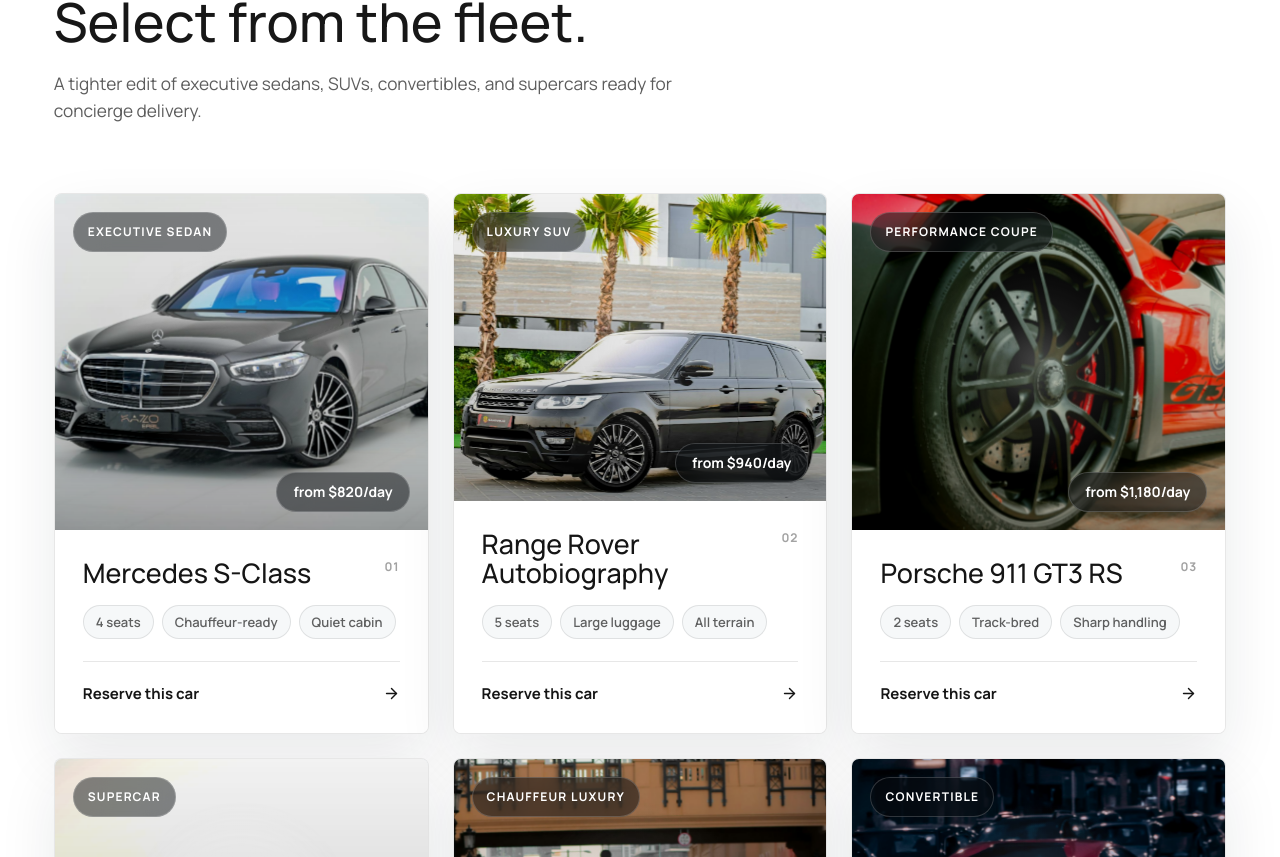
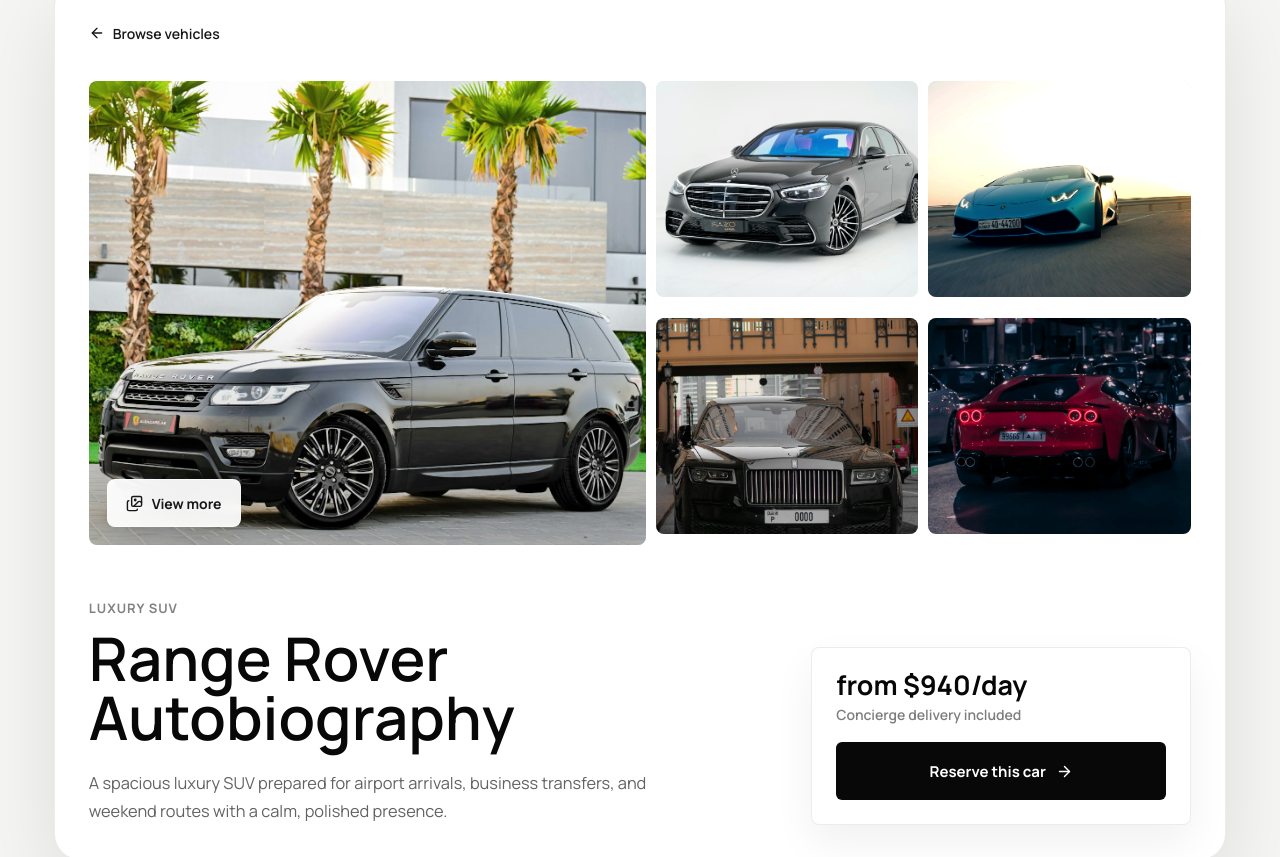
Before and after one commit to bamideleadesola-droid/aura-drive-luxury-rentals, a React (Vite) app: page / in a window 1280 px wide. Shown: the part 2503-3360 px from the top of the page. Built offline with nearby package versions, Linux system fonts and the light colour scheme.

Commit message:
Refine fleet showcase layout

```diff
--- a/src/App.tsx
+++ b/src/App.tsx
@@ -1,6 +1,6 @@
 import { type PointerEvent, useState } from "react";
 import { AnimatePresence, motion, useReducedMotion } from "framer-motion";
-import { ArrowRight, BriefcaseBusiness, Gem, Menu, Phone, Plane, Sparkles, Waves, X } from "lucide-react";
+import { ArrowLeft, ArrowRight, BriefcaseBusiness, Gem, Images, Menu, Phone, Plane, Sparkles, Waves, X } from "lucide-react";
 
 const arrivalTypes = [
   {
@@ -92,10 +92,12 @@
   },
 ];
 
+const featuredVehicle = fleetCars[1];
+const galleryVehicles = [fleetCars[0], fleetCars[3], fleetCars[4], fleetCars[5]];
+
 function App() {
   const [menuOpen, setMenuOpen] = useState(false);
   const [activeArrival, setActiveArrival] = useState<number | null>(null);
-  const [activeFleet, setActiveFleet] = useState<number | null>(null);
   const shouldReduceMotion = useReducedMotion();
 
   const ease = [0.22, 1, 0.36, 1] as const;
@@ -366,80 +368,83 @@
         transition={{ duration: 0.72, ease }}
       >
         <div className="fleet__inner">
-          <div className="fleet__header">
-            <motion.h2
-              id="fleet-heading"
-              initial={shouldReduceMotion ? false : { opacity: 0, y: 18 }}
-              whileInView={{ opacity: 1, y: 0 }}
-              viewport={{ once: true, amount: 0.6 }}
-              transition={{ duration: 0.64, ease }}
+          <motion.div
+            className="fleet-showcase"
+            initial={shouldReduceMotion ? false : "hidden"}
+            whileInView="visible"
+            viewport={{ once: true, amount: 0.16 }}
+            variants={reveal}
+            transition={{ duration: 0.68, ease }}
           >
-              Select from the fleet.
-            </motion.h2>
-            <motion.p
-              initial={shouldReduceMotion ? false : { opacity: 0, y: 18 }}
-              whileInView={{ opacity: 1, y: 0 }}
-              viewport={{ once: true, amount: 0.6 }}
-              transition={{ duration: 0.64, delay: 0.08, ease }}
-            >
-              A tighter edit of executive sedans, SUVs, convertibles, and supercars ready for concierge delivery.
-            </motion.p>
+            <div className="fleet-showcase__top">
+              <a className="fleet-showcase__back" href="#arrivals">
+                <ArrowLeft aria-hidden="true" size={16} />
+                Browse vehicles
+              </a>
             </div>
 
-          <motion.div
-            className="fleet__grid"
-            aria-label="Available luxury cars"
-            initial={shouldReduceMotion ? false : "hidden"}
-            whileInView="visible"
-            viewport={{ once: true, amount: 0.12 }}
-            transition={{ staggerChildren: 0.06 }}
+            <div className="fleet-showcase__gallery" aria-label="Featured luxury vehicle gallery">
+              <motion.a
+                className="fleet-showcase__main"
+                href={`mailto:hello@auradrive.example?subject=${encodeURIComponent(`AURA DRIVE - Reserve ${featuredVehicle.name}`)}`}
+                aria-label={`Reserve ${featuredVehicle.name}`}
+                whileHover={shouldReduceMotion ? undefined : { y: -4 }}
+                whileTap={shouldReduceMotion ? undefined : { scale: 0.996 }}
+                transition={{ duration: 0.32, ease }}
               >
-            {fleetCars.map((car, index) => (
+                <img src={featuredVehicle.image} alt={featuredVehicle.alt} />
+                <span className="fleet-showcase__image-wash" />
+                <span className="fleet-showcase__view-more">
+                  <Images aria-hidden="true" size={17} />
+                  View more
+                </span>
+              </motion.a>
+
+              <div className="fleet-showcase__thumbs">
+                {galleryVehicles.map((car) => (
                   <motion.a
-                className={`fleet-card ${activeFleet === index ? "fleet-card--active" : ""} ${
-                  activeFleet !== null && activeFleet !== index ? "fleet-card--inactive" : ""
-                }`}
+                    className="fleet-showcase__thumb"
                     href={`mailto:hello@auradrive.example?subject=${encodeURIComponent(`AURA DRIVE - Reserve ${car.name}`)}`}
                     key={car.name}
                     aria-label={`Reserve ${car.name}`}
-                variants={reveal}
-                onFocus={() => setActiveFleet(index)}
-                onBlur={() => setActiveFleet(null)}
-                onPointerEnter={() => setActiveFleet(index)}
-                onPointerLeave={(event) => {
-                  setActiveFleet(null);
-                  resetCardPointer(event);
-                }}
-                onPointerMove={handleCardPointerMove}
-                whileHover={shouldReduceMotion ? undefined : { y: -12, scale: 1.01 }}
-                whileFocus={shouldReduceMotion ? undefined : { y: -8, scale: 1.006 }}
-                whileTap={shouldReduceMotion ? undefined : { scale: 0.992 }}
-                transition={{ duration: 0.34, ease }}
+                    whileHover={shouldReduceMotion ? undefined : { y: -3 }}
+                    whileTap={shouldReduceMotion ? undefined : { scale: 0.996 }}
+                    transition={{ duration: 0.28, ease }}
                   >
-                <span className="fleet-card__media">
-                  <img className="fleet-card__image" src={car.image} alt={car.alt} />
-                  <span className="fleet-card__shine" />
-                  <span className="fleet-card__category">{car.category}</span>
-                  <span className="fleet-card__price">{car.price}</span>
+                    <img src={car.image} alt={car.alt} />
+                  </motion.a>
+                ))}
+              </div>
+            </div>
+
+            <div className="fleet-showcase__details">
+              <div className="fleet-showcase__copy">
+                <span className="fleet-showcase__eyebrow">{featuredVehicle.category}</span>
+                <h2 id="fleet-heading">{featuredVehicle.name}</h2>
+                <p>
+                  A spacious luxury SUV prepared for airport arrivals, business transfers, and weekend routes with a
+                  calm, polished presence.
+                </p>
+              </div>
+
+              <motion.a
+                className="fleet-showcase__booking"
+                href={`mailto:hello@auradrive.example?subject=${encodeURIComponent(`AURA DRIVE - Reserve ${featuredVehicle.name}`)}`}
+                aria-label={`Reserve ${featuredVehicle.name}`}
+                whileHover={shouldReduceMotion ? undefined : { y: -4 }}
+                whileTap={shouldReduceMotion ? undefined : { scale: 0.996 }}
+                transition={{ duration: 0.32, ease }}
+              >
+                <span className="fleet-showcase__rate">
+                  <strong>{featuredVehicle.price}</strong>
+                  <span>Concierge delivery included</span>
                 </span>
-
-                <span className="fleet-card__body">
-                  <span className="fleet-card__title-row">
-                    <span className="fleet-card__name">{car.name}</span>
-                    <span className="fleet-card__count">{String(index + 1).padStart(2, "0")}</span>
-                  </span>
-                  <span className="fleet-card__specs">
-                    {car.specs.map((spec) => (
-                      <span key={spec}>{spec}</span>
-                    ))}
-                  </span>
-                  <span className="fleet-card__footer">
+                <span className="fleet-showcase__button">
                   Reserve this car
                   <ArrowRight aria-hidden="true" size={17} />
                 </span>
-                </span>
               </motion.a>
-            ))}
+            </div>
           </motion.div>
         </div>
       </motion.section>
--- a/src/styles.css
+++ b/src/styles.css
@@ -637,297 +637,269 @@
 }
 
 .fleet {
-  padding: clamp(78px, 9vw, 128px) clamp(18px, 4.2vw, 78px) clamp(96px, 11vw, 162px);
+  padding: clamp(72px, 8vw, 116px) clamp(18px, 4.2vw, 78px) clamp(94px, 10vw, 148px);
   color: var(--ink);
-  background: #ffffff;
+  background: #f5f5f3;
 }
 
 .fleet__inner {
-  width: min(100%, 1320px);
+  width: min(100%, 1280px);
   margin: 0 auto;
 }
 
-.fleet__header {
-  max-width: 760px;
+.fleet-showcase {
+  overflow: hidden;
+  padding: clamp(22px, 3vw, 34px);
+  border: 1px solid rgba(23, 23, 23, 0.08);
+  border-radius: 26px;
+  background: #ffffff;
+  box-shadow:
+    0 30px 80px rgba(24, 24, 24, 0.1),
+    0 1px 0 rgba(255, 255, 255, 0.84) inset;
 }
 
-.fleet h2 {
+.fleet-showcase__top {
+  min-height: 36px;
+  display: flex;
+  align-items: center;
+}
+
+.fleet-showcase__back {
+  width: max-content;
+  min-height: 34px;
+  display: inline-flex;
+  align-items: center;
+  gap: 8px;
+  color: #171717;
+  font-size: 14px;
+  font-weight: 600;
+  letter-spacing: 0;
+  transition:
+    color 220ms ease,
+    transform 220ms ease;
+}
+
+.fleet-showcase__back:hover,
+.fleet-showcase__back:focus-visible {
+  color: #000000;
+  transform: translateX(-2px);
+}
+
+.fleet-showcase__back:focus-visible,
+.fleet-showcase__main:focus-visible,
+.fleet-showcase__thumb:focus-visible,
+.fleet-showcase__booking:focus-visible {
+  outline: 3px solid rgba(23, 23, 23, 0.22);
+  outline-offset: 4px;
+}
+
+.fleet-showcase__gallery {
+  margin-top: clamp(20px, 2.4vw, 30px);
+  display: grid;
+  grid-template-columns: minmax(0, 1.04fr) minmax(360px, 1fr);
+  gap: 10px;
+}
+
+.fleet-showcase__main,
+.fleet-showcase__thumb {
+  position: relative;
+  min-width: 0;
+  overflow: hidden;
+  border-radius: 8px;
+  background: #ececea;
+  transition:
+    filter 360ms ease,
+    box-shadow 360ms ease;
+}
+
+.fleet-showcase__main {
+  aspect-ratio: 1.2 / 1;
+}
+
+.fleet-showcase__thumbs {
+  min-width: 0;
+  display: grid;
+  grid-template-columns: repeat(2, minmax(0, 1fr));
+  gap: 10px;
+}
+
+.fleet-showcase__thumb {
+  min-height: 0;
+  aspect-ratio: 1.22 / 1;
+}
+
+.fleet-showcase__main img,
+.fleet-showcase__thumb img {
+  width: 100%;
+  height: 100%;
+  display: block;
+  object-fit: cover;
+  filter: saturate(0.9) contrast(1.02);
+  transform: scale(1.01);
+  transition:
+    transform 720ms cubic-bezier(0.22, 1, 0.36, 1),
+    filter 720ms cubic-bezier(0.22, 1, 0.36, 1);
+}
+
+.fleet-showcase__main img {
+  object-position: center 56%;
+}
+
+.fleet-showcase__thumb:nth-child(1) img {
+  object-position: center 58%;
+}
+
+.fleet-showcase__thumb:nth-child(2) img {
+  object-position: center 50%;
+}
+
+.fleet-showcase__thumb:nth-child(3) img {
+  object-position: center 55%;
+}
+
+.fleet-showcase__thumb:nth-child(4) img {
+  object-position: center 52%;
+}
+
+.fleet-showcase__main:hover img,
+.fleet-showcase__main:focus-visible img,
+.fleet-showcase__thumb:hover img,
+.fleet-showcase__thumb:focus-visible img {
+  transform: scale(1.055);
+  filter: saturate(0.98) contrast(1.06);
+}
+
+.fleet-showcase__image-wash {
+  position: absolute;
+  inset: 0;
+  background: linear-gradient(180deg, rgba(0, 0, 0, 0) 48%, rgba(0, 0, 0, 0.22) 100%);
+  pointer-events: none;
+}
+
+.fleet-showcase__view-more {
+  position: absolute;
+  left: 18px;
+  bottom: 18px;
+  min-height: 48px;
+  display: inline-flex;
+  align-items: center;
+  gap: 9px;
+  padding: 0 18px;
+  border: 1px solid rgba(255, 255, 255, 0.54);
+  border-radius: 8px;
+  color: #171717;
+  background: rgba(255, 255, 255, 0.94);
+  box-shadow: 0 14px 36px rgba(0, 0, 0, 0.14);
+  font-size: 14px;
+  font-weight: 700;
+  backdrop-filter: blur(16px);
+}
+
+.fleet-showcase__details {
+  padding-top: clamp(28px, 4.2vw, 54px);
+  display: grid;
+  grid-template-columns: minmax(0, 1fr) minmax(280px, 380px);
+  gap: clamp(28px, 5vw, 80px);
+  align-items: end;
+}
+
+.fleet-showcase__copy {
+  max-width: 620px;
+}
+
+.fleet-showcase__eyebrow {
+  display: block;
+  margin-bottom: 12px;
+  color: rgba(23, 23, 23, 0.54);
+  font-size: 13px;
+  font-weight: 700;
+  letter-spacing: 0.08em;
+  text-transform: uppercase;
+}
+
+.fleet-showcase h2 {
   margin: 0;
-  font-size: clamp(34px, 4.2vw, 58px);
-  line-height: 1.08;
-  font-weight: 500;
+  color: #080808;
+  font-size: clamp(40px, 4.7vw, 70px);
+  line-height: 0.98;
+  font-weight: 520;
   letter-spacing: 0;
 }
 
-.fleet__header p {
-  max-width: 640px;
-  margin: 20px 0 0;
-  color: var(--muted);
-  font-size: clamp(16px, 1.35vw, 20px);
-  line-height: 1.55;
+.fleet-showcase__copy p {
+  max-width: 600px;
+  margin: 22px 0 0;
+  color: rgba(23, 23, 23, 0.68);
+  font-size: clamp(16px, 1.28vw, 19px);
+  line-height: 1.72;
 }
 
-.fleet__grid {
-  margin-top: clamp(38px, 5.4vw, 68px);
+.fleet-showcase__booking {
   display: grid;
-  grid-template-columns: repeat(3, minmax(0, 1fr));
-  gap: clamp(16px, 2vw, 24px);
-  align-items: stretch;
+  gap: 18px;
+  padding: 24px;
+  border: 1px solid rgba(23, 23, 23, 0.08);
+  border-radius: 8px;
+  color: #171717;
+  background: #ffffff;
+  box-shadow: 0 18px 42px rgba(20, 20, 20, 0.06);
+  transition:
+    border-color 240ms ease,
+    box-shadow 240ms ease;
 }
 
-.fleet-card {
-  --pointer-x: 50%;
-  --pointer-y: 50%;
-  --parallax-x: 0px;
-  --parallax-y: 0px;
-  min-width: 0;
-  display: grid;
-  grid-template-rows: minmax(280px, 1fr) auto;
-  overflow: hidden;
-  border: 1px solid rgba(23, 23, 23, 0.1);
-  border-radius: 8px;
-  color: var(--ink);
-  background: #ffffff;
-  box-shadow: 0 24px 58px rgba(22, 34, 42, 0.09);
-  transition:
-    border-color 260ms ease,
-    box-shadow 260ms ease,
-    opacity 260ms ease,
-    filter 260ms ease;
+.fleet-showcase__booking:hover,
+.fleet-showcase__booking:focus-visible {
+  border-color: rgba(23, 23, 23, 0.16);
+  box-shadow: 0 24px 54px rgba(20, 20, 20, 0.1);
 }
 
-.fleet-card:focus-visible {
-  outline: 3px solid rgba(31, 90, 120, 0.42);
-  outline-offset: 4px;
+.fleet-showcase__rate {
+  display: grid;
+  gap: 6px;
 }
 
-.fleet-card__media {
-  position: relative;
-  min-height: clamp(280px, 24vw, 360px);
-  overflow: hidden;
-  isolation: isolate;
-  background: #dfe8ec;
+.fleet-showcase__rate strong {
+  color: #070707;
+  font-size: clamp(24px, 2.1vw, 32px);
+  line-height: 1;
+  font-weight: 620;
 }
 
-.fleet-card__media::after {
-  content: "";
-  position: absolute;
-  inset: 0;
-  z-index: 1;
-  background:
-    radial-gradient(circle at var(--pointer-x) var(--pointer-y), rgba(255, 255, 255, 0.36) 0%, rgba(255, 255, 255, 0.13) 18%, rgba(255, 255, 255, 0) 46%),
-    linear-gradient(180deg, rgba(0, 0, 0, 0.02) 0%, rgba(0, 0, 0, 0.16) 62%, rgba(0, 0, 0, 0.46) 100%);
-  opacity: 0.76;
-  pointer-events: none;
-  transition: opacity 260ms ease;
+.fleet-showcase__rate span {
+  color: rgba(23, 23, 23, 0.56);
+  font-size: 14px;
+  font-weight: 550;
 }
 
-.fleet-card__image {
-  position: absolute;
-  inset: 0;
-  z-index: 0;
-  width: 100%;
-  height: 100%;
-  object-fit: cover;
-  object-position: center;
-  transform: translate3d(0, 0, 0) scale(1.02);
-  filter: saturate(0.94) contrast(1.04) brightness(0.96);
+.fleet-showcase__button {
+  min-height: 58px;
+  display: inline-flex;
+  align-items: center;
+  justify-content: center;
+  gap: 10px;
+  border-radius: 6px;
+  color: #ffffff;
+  background: #080808;
+  font-size: 15px;
+  font-weight: 700;
   transition:
-    transform 650ms cubic-bezier(0.22, 1, 0.36, 1),
-    filter 650ms cubic-bezier(0.22, 1, 0.36, 1);
+    background 240ms ease,
+    transform 240ms cubic-bezier(0.22, 1, 0.36, 1);
 }
 
-.fleet-card:nth-child(1) .fleet-card__image {
-  object-position: center 58%;
+.fleet-showcase__booking:hover .fleet-showcase__button,
+.fleet-showcase__booking:focus-visible .fleet-showcase__button {
+  background: #1b1b1b;
 }
 
-.fleet-card:nth-child(2) .fleet-card__image {
-  object-position: center 54%;
+.fleet-showcase__booking:hover .fleet-showcase__button svg,
+.fleet-showcase__booking:focus-visible .fleet-showcase__button svg {
+  transform: translateX(4px);
 }
 
-.fleet-card:nth-child(3) .fleet-card__image {
-  object-position: center 48%;
-}
-
-.fleet-card:nth-child(5) .fleet-card__image,
-.fleet-card:nth-child(6) .fleet-card__image {
-  object-position: center 52%;
-}
-
-.fleet-card__shine {
-  position: absolute;
-  inset: -42%;
-  z-index: 2;
-  background: linear-gradient(112deg, transparent 30%, rgba(255, 255, 255, 0.24) 48%, transparent 66%);
-  opacity: 0;
-  transform: translateX(-38%);
-  pointer-events: none;
-  transition:
-    opacity 260ms ease,
-    transform 680ms cubic-bezier(0.22, 1, 0.36, 1);
-}
-
-.fleet-card__category,
-.fleet-card__price {
-  position: absolute;
-  z-index: 3;
-  min-height: 40px;
-  display: inline-flex;
-  align-items: center;
-  border: 1px solid rgba(255, 255, 255, 0.18);
-  border-radius: 999px;
-  color: #ffffff;
-  background: rgba(7, 12, 16, 0.48);
-  backdrop-filter: blur(16px);
-}
-
-.fleet-card__category {
-  top: 18px;
-  left: 18px;
-  padding: 0 14px;
-  font-size: 12px;
-  font-weight: 700;
-  letter-spacing: 0.1em;
-  text-transform: uppercase;
-}
-
-.fleet-card__price {
-  right: 18px;
-  bottom: 18px;
-  padding: 0 16px;
-  font-size: 14px;
-  font-weight: 650;
-}
-
-.fleet-card__body {
-  min-width: 0;
-  padding: clamp(20px, 2.3vw, 28px);
-  display: grid;
-  gap: 18px;
-  background: #ffffff;
-}
-
-.fleet-card__title-row {
-  display: flex;
-  align-items: flex-start;
-  justify-content: space-between;
-  gap: 16px;
-}
-
-.fleet-card__name {
-  min-width: 0;
-  color: #151515;
-  font-size: clamp(22px, 2.1vw, 31px);
-  line-height: 1.08;
-  font-weight: 500;
-  letter-spacing: 0;
-}
-
-.fleet-card__count {
-  flex: 0 0 auto;
-  color: rgba(23, 23, 23, 0.4);
-  font-size: 12px;
-  font-weight: 700;
-  letter-spacing: 0.08em;
-}
-
-.fleet-card__specs {
-  display: flex;
-  flex-wrap: wrap;
-  gap: 8px;
-}
-
-.fleet-card__specs span {
-  min-height: 34px;
-  display: inline-flex;
-  align-items: center;
-  padding: 0 12px;
-  border: 1px solid rgba(23, 23, 23, 0.1);
-  border-radius: 999px;
-  color: rgba(23, 23, 23, 0.68);
-  background: #f6f8f9;
-  font-size: 13px;
-  font-weight: 600;
-  transition:
-    border-color 260ms ease,
-    color 260ms ease,
-    background 260ms ease,
-    transform 260ms cubic-bezier(0.22, 1, 0.36, 1);
-}
-
-.fleet-card__footer {
-  min-height: 48px;
-  padding-top: 16px;
-  display: flex;
-  align-items: center;
-  justify-content: space-between;
-  gap: 16px;
-  border-top: 1px solid rgba(23, 23, 23, 0.1);
-  color: #151515;
-  font-size: 15px;
-  font-weight: 700;
-  transform: translateY(4px);
-  transition:
-    border-color 260ms ease,
-    color 260ms ease,
-    transform 300ms cubic-bezier(0.22, 1, 0.36, 1);
-}
-
-.fleet-card__footer svg {
-  transition: transform 300ms cubic-bezier(0.22, 1, 0.36, 1);
-}
-
-.fleet-card--active {
-  border-color: rgba(31, 90, 120, 0.32);
-  box-shadow: 0 34px 74px rgba(26, 45, 55, 0.16);
-}
-
-.fleet-card--inactive {
-  opacity: 0.58;
-  filter: saturate(0.82);
-}
-
-.fleet-card--active .fleet-card__media::after,
-.fleet-card:hover .fleet-card__media::after,
-.fleet-card:focus-visible .fleet-card__media::after {
-  opacity: 0.92;
-}
-
-.fleet-card--active .fleet-card__image,
-.fleet-card:hover .fleet-card__image,
-.fleet-card:focus-visible .fleet-card__image {
-  transform: translate3d(var(--parallax-x), var(--parallax-y), 0) scale(1.1);
-  filter: saturate(1.05) contrast(1.08) brightness(1);
-}
-
-.fleet-card--active .fleet-card__shine,
-.fleet-card:hover .fleet-card__shine,
-.fleet-card:focus-visible .fleet-card__shine {
-  opacity: 1;
-  transform: translateX(38%);
-}
-
-.fleet-card--active .fleet-card__specs span,
-.fleet-card:hover .fleet-card__specs span,
-.fleet-card:focus-visible .fleet-card__specs span {
-  border-color: rgba(31, 90, 120, 0.2);
-  color: #15384a;
-  background: var(--blue-soft);
-  transform: translateY(-2px);
-}
-
-.fleet-card--active .fleet-card__footer,
-.fleet-card:hover .fleet-card__footer,
-.fleet-card:focus-visible .fleet-card__footer {
-  border-color: rgba(31, 90, 120, 0.22);
-  color: var(--blue);
-  transform: translateY(0);
-}
-
-.fleet-card--active .fleet-card__footer svg,
-.fleet-card:hover .fleet-card__footer svg,
-.fleet-card:focus-visible .fleet-card__footer svg {
-  transform: translateX(6px);
+.fleet-showcase__button svg {
+  transition: transform 240ms cubic-bezier(0.22, 1, 0.36, 1);
 }
 
 @media (max-width: 900px) {
@@ -1012,13 +984,25 @@
     filter: none;
   }
 
-  .fleet__grid {
-    grid-template-columns: repeat(2, minmax(0, 1fr));
+  .fleet-showcase__gallery {
+    grid-template-columns: 1fr;
   }
 
-  .fleet-card--inactive {
-    opacity: 1;
-    filter: none;
+  .fleet-showcase__main {
+    aspect-ratio: 1.38 / 1;
+  }
+
+  .fleet-showcase__thumbs {
+    grid-template-columns: repeat(4, minmax(0, 1fr));
+  }
+
+  .fleet-showcase__details {
+    grid-template-columns: 1fr;
+    align-items: start;
+  }
+
+  .fleet-showcase__booking {
+    width: min(100%, 430px);
   }
 }
 
@@ -1141,49 +1125,58 @@
     padding: 66px 14px 94px;
   }
 
-  .fleet__header {
-    text-align: center;
+  .fleet-showcase {
+    padding: 16px;
+    border-radius: 22px;
   }
 
-  .fleet h2 {
-    font-size: clamp(34px, 11vw, 46px);
-    line-height: 1.06;
+  .fleet-showcase__gallery {
+    margin-top: 18px;
+    gap: 8px;
   }
 
-  .fleet__header p {
-    margin-inline: auto;
-    font-size: 16px;
+  .fleet-showcase__main {
+    aspect-ratio: 1.05 / 1;
   }
 
-  .fleet__grid {
-    grid-template-columns: 1fr;
-    margin-top: 34px;
-    gap: 22px;
+  .fleet-showcase__thumbs {
+    grid-template-columns: repeat(2, minmax(0, 1fr));
+    gap: 8px;
   }
 
-  .fleet-card {
-    grid-template-rows: minmax(286px, auto) auto;
+  .fleet-showcase__thumb {
+    aspect-ratio: 1.14 / 1;
   }
 
-  .fleet-card__media {
-    min-height: 286px;
+  .fleet-showcase__view-more {
+    left: 12px;
+    bottom: 12px;
+    min-height: 44px;
+    padding-inline: 14px;
   }
 
-  .fleet-card__body {
-    padding: 20px;
+  .fleet-showcase__details {
+    padding-top: 28px;
+    gap: 24px;
   }
 
-  .fleet-card__title-row {
-    align-items: flex-start;
+  .fleet-showcase h2 {
+    font-size: clamp(34px, 11vw, 44px);
+    line-height: 1.02;
   }
 
-  .fleet-card__name {
-    font-size: 25px;
+  .fleet-showcase__copy p {
+    margin-top: 16px;
+    font-size: 15px;
   }
 
-  .fleet-card__specs span {
-    min-height: 32px;
-    font-size: 12px;
+  .fleet-showcase__booking {
+    width: 100%;
+    padding: 18px;
+  }
+
+  .fleet-showcase__button {
+    min-height: 54px;
   }
 }
 
```
Lines whose indentation alone changed are shown as unchanged.
